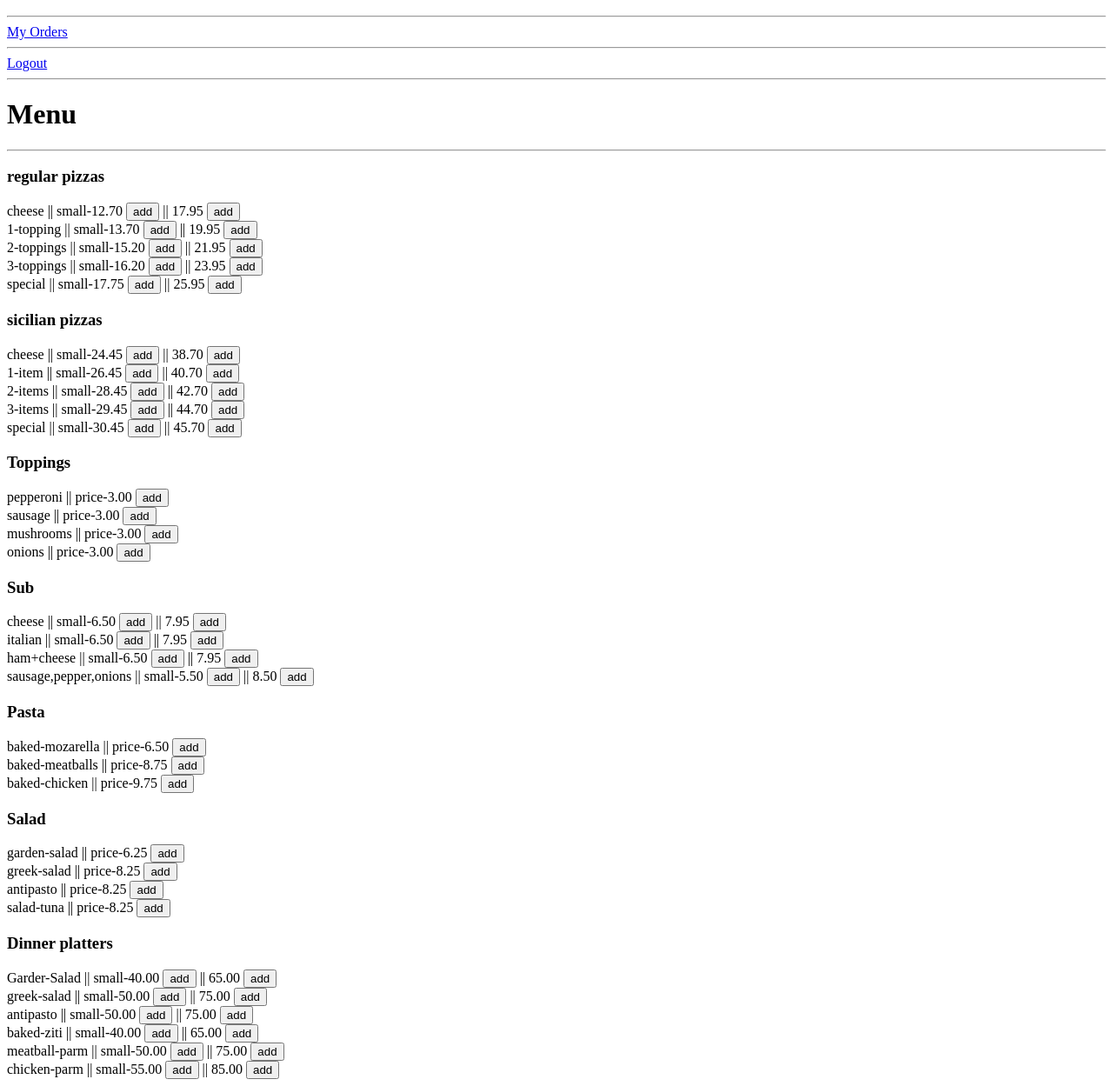
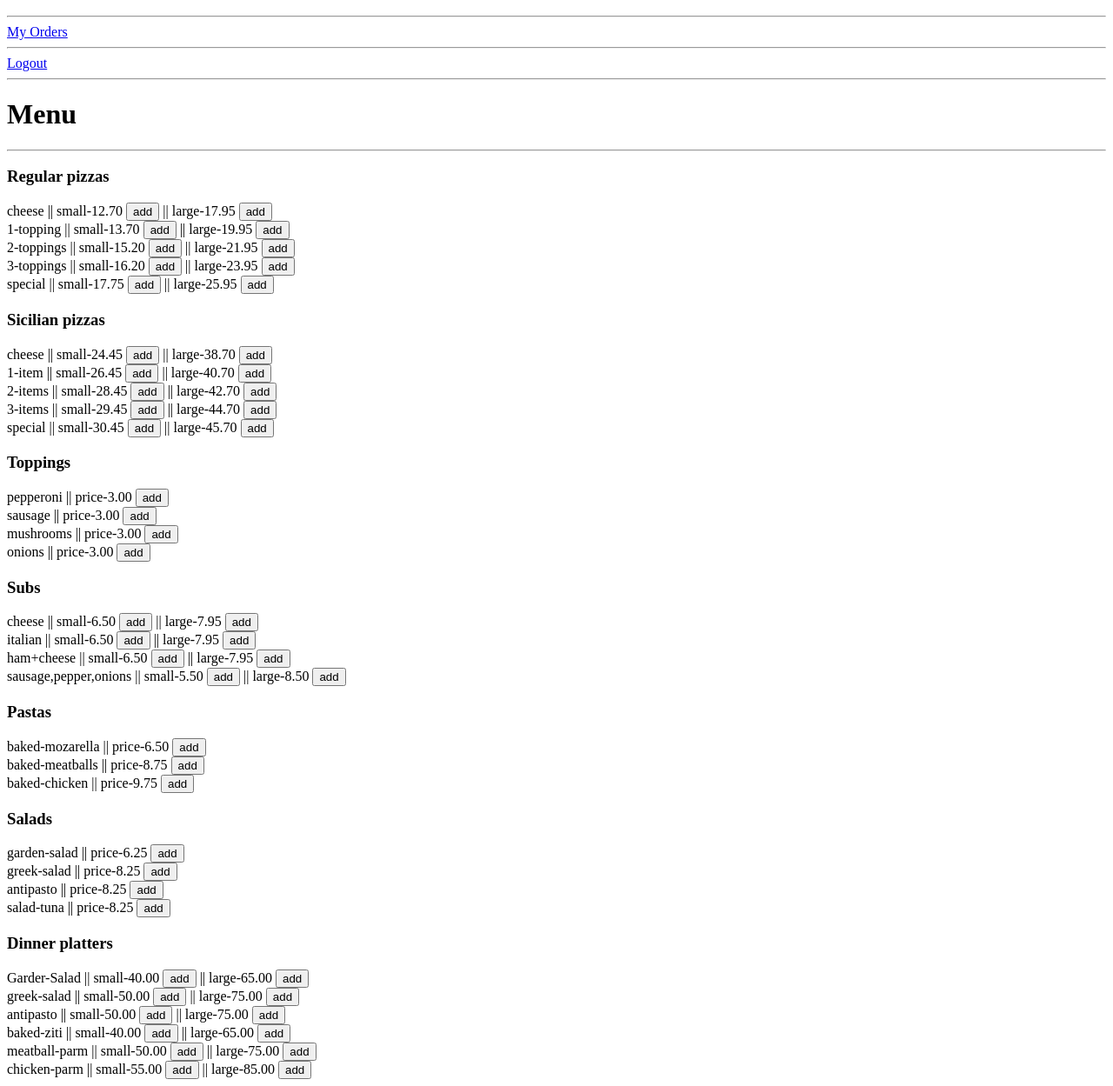
Before and after one commit to shanmukhat1999/pizza-application, a Django app: template pizza/templates/pizza/menu.html in a window 1280 px wide. Shown: the part 146-1395 px from the top of the page at 87% size. Run offline with Django 3.2, Linux system fonts and the light colour scheme; the template is opened without the code that fills it: values that come from a table or form of the project are taken from there, others are empty; data comes from the database, SQL or seed files in the repository.

Commit message:
Update menu.html

```diff
--- a/pizza/templates/pizza/menu.html
+++ b/pizza/templates/pizza/menu.html
@@ -4,6 +4,7 @@
         <title>hello</title>
         <script type="text/javascript">
             document.addEventListener('DOMContentLoaded',() => {
+                // reload when the back/front are used
                 if(!!window.performance && window.performance.navigation.type == 2)
                 {
                     window.location.reload(true);
@@ -15,17 +16,17 @@
                     {
                         document.querySelector('#po').disabled = true;
                         s=0;
-                        k=0;
+                        //k=0;
                     }
                     document.querySelector('ul').innerHTML=localStorage.getItem("imp");
                     s=parseFloat(localStorage.getItem("sum"));
-                    k=parseFloat(localStorage.getItem("num"));
+                    //k=parseFloat(localStorage.getItem("num"));
                 }
                 else
                 {
                     document.querySelector('#po').disabled = true;
                     s=0;
-                    k=0;
+                    //k=0;
                 }
                 document.querySelector('#total').innerHTML = `<h3>Total: ${s}</h3>`;
                 //For csrf-token cookie function
@@ -41,7 +42,7 @@
                     }
                     return "";
                 }
-                //when remove button is pressed from cart
+                //when remove button is pressed from cart func is called
                 function func(button)
                 {
                     button.onclick = () => {
@@ -75,7 +76,7 @@
                         document.querySelector('#total').innerHTML = `<h3>Total: ${s}</h3>`;
                         localStorage.setItem("imp",document.querySelector('ul').innerHTML);
                         localStorage.setItem("sum",s);
-                        localStorage.setItem("num",k);
+                        //localStorage.setItem("num",k);
                         if(button.dataset.item)
                         document.querySelectorAll('.rem').forEach(button => {
                             func(button);
@@ -121,7 +122,7 @@
                         document.querySelector('#total').innerHTML = `<h3>Total: ${s}</h3>`;
                         localStorage.setItem("imp",document.querySelector('ul').innerHTML);
                         localStorage.setItem("sum",s);
-                        localStorage.setItem("num",k);
+                        //localStorage.setItem("num",k);
                         document.querySelectorAll('.rem').forEach(button => {
                             func(button);
                         });
@@ -142,13 +143,10 @@
                     var req= new XMLHttpRequest();
                     req.open('POST','{% url "orders" %}',true);
                     req.onload = function() {
-                        if (this.readyState == 4 && this.status == 200) {   // *****11*****
+                        if (this.readyState == 4 && this.status == 200) {
                             console.log("hi")
                         }
-                        else
-                        {
-                            vote_container.innerHTML = '<h2>There was an error. Reload the page to try again.</h2>';
-                        }
+
                     }
                     req.setRequestHeader("X-CSRFToken",getCookie("csrftoken"));
                     const data = new FormData();
@@ -181,7 +179,7 @@
         <hr>
         <h1>Menu</h1>
         <hr>
-        <h3>regular pizzas</h3>
+        <h3>Regular pizzas</h3>
         {% for i in rpizza %}
         <div>
             {{i.name}}
@@ -189,11 +187,11 @@
             small-{{i.small}}
             <button  class="a" data-val={{i.small}} data-item="Regular_pizza:{{i.name}}(small)">add</button>
             ||
-            {{i.large}}
+            large-{{i.large}}
             <button class="a" data-val={{i.large}} data-item="Regular_pizza:{{i.name}}(large)">add</button>
         </div>
         {% endfor %}
-        <h3>sicilian pizzas</h3>
+        <h3>Sicilian pizzas</h3>
         {% for i in spizza %}
         <div>
             {{i.name}}
@@ -201,7 +199,7 @@
             small-{{i.small}}
             <button class="a" data-val={{i.small}} data-item="Sicilian_pizza:{{i.name}}(small)">add</button>
             ||
-            {{i.large}}
+            large-{{i.large}}
             <button class="a" data-val={{i.large}} data-item="Sicilian_pizza:{{i.name}}(large)">add</button>
         </div>
         {% endfor %}
@@ -214,7 +212,7 @@
             <button class="a" data-val={{i.price}} data-item="Topping:{{i.name}}">add</button>
         </div>
         {% endfor %}
-        <h3>Sub</h3>
+        <h3>Subs</h3>
         {% for i in subs %}
         <div>
             {{i.name}}
@@ -222,11 +220,11 @@
             small-{{i.small}}
             <button class="a" data-val={{i.small}} data-item="Sub:{{i.name}}(small)">add</button>
             ||
-            {{i.large}}
+            large-{{i.large}}
             <button class="a" data-val={{i.large}} data-item="Sub:{{i.name}}(large)">add</button>
         </div>
         {% endfor %}
-        <h3>Pasta</h3>
+        <h3>Pastas</h3>
         {% for i in pastas %}
         <div>
             {{i.name}}
@@ -235,7 +233,7 @@
             <button class="a" data-val={{i.price}} data-item="Pasta:{{i.name}}">add</button>
         </div>
         {% endfor %}
-        <h3>Salad</h3>
+        <h3>Salads</h3>
         {% for i in salads %}
         <div>
             {{i.name}}
@@ -252,7 +250,7 @@
             small-{{i.small}}
             <button class="a" data-val={{i.small}} data-item="Dinner_platter:{{i.name}}(small)">add</button>
             ||
-            {{i.large}}
+            large-{{i.large}}
             <button class="a" data-val={{i.large}} data-item="Dinner_platter:{{i.name}}(large)">add</button>
         </div>
         {% endfor %}
```
